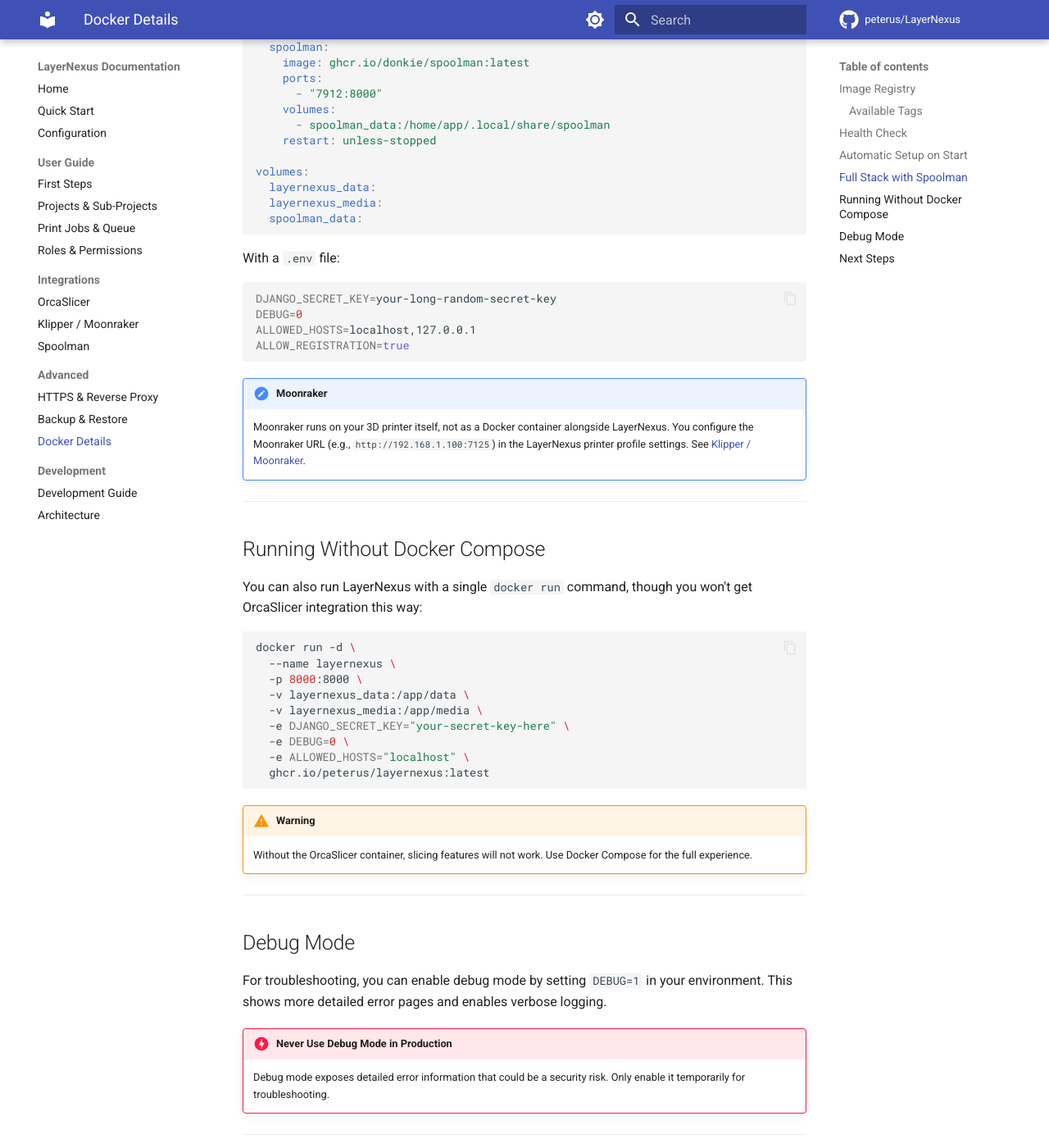
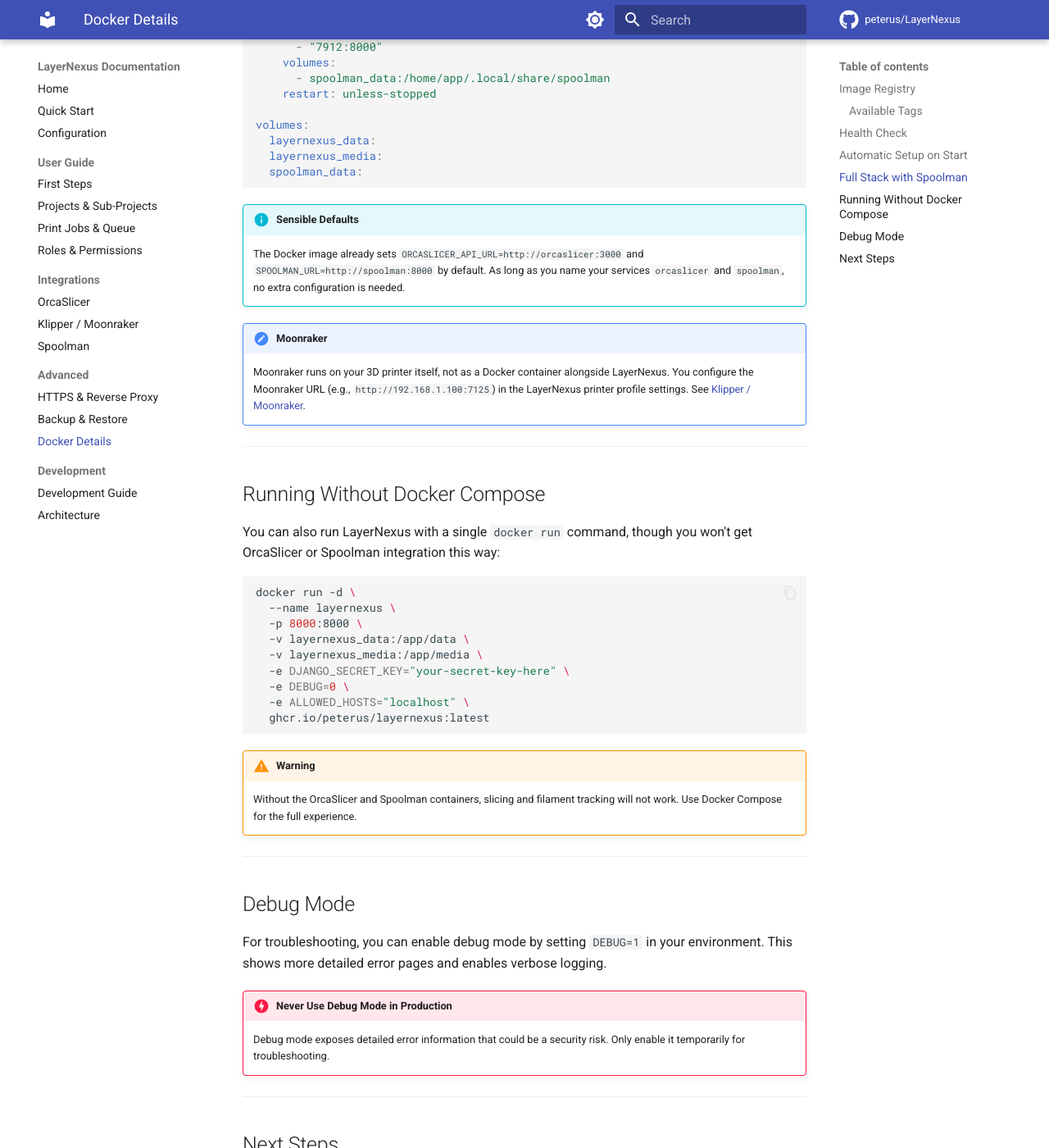
Before and after one commit to peterus/LayerNexus, an MkDocs documentation site: the page built from docs/advanced/docker.md, in a window 1280 px wide and 1400 px high, scrolled down 1960 px. Shown: the whole window at 82% size. Built offline with MkDocs 1.6.1 and Material for MkDocs 9.7.7, drawn with Linux system fonts in a browser that asks for light colours; comment, search, counter and statistics services are not loaded; some of the changed text lies outside the part shown.

Commit message:
fix: Docker defaults, Spoolman required, spool icon (#14)
* fix: Docker defaults, Spoolman required, spool icon

- Set sensible ENV defaults in Dockerfile release stage:
  DEBUG=0, ALLOWED_HOSTS, ORCASLICER_API_URL, SPOOLMAN_URL
- Clean up docker-compose.yml (remove redundant env vars)
- Spoolman is now included in Quick Start docker-compose
  (not optional — required for full functionality)
- Fix :material-spool: icon → :material-palette-swatch:
  (spool icon doesn't exist in Material Design Icons)
- Update all docs to reflect Docker image defaults
- Simplify configuration page (fewer things to configure)

Co-authored-by: Copilot <223556219+Copilot@users.noreply.github.com>

* fix: add DATABASE_PATH default, add Spoolman to dev compose

Address Copilot review feedback:
- Add DATABASE_PATH=/app/data/db.sqlite3 to base stage ENV so the
  database lands in the /app/data volume (not /app/db.sqlite3)
- Add Spoolman service to dev docker-compose.yml since it's required

Co-authored-by: Copilot <223556219+Copilot@users.noreply.github.com>

---------

Co-authored-by: Copilot <223556219+Copilot@users.noreply.github.com>

````diff
--- a/docs/advanced/docker.md
+++ b/docs/advanced/docker.md
@@ -71,11 +71,8 @@ services:
     volumes:
       - layernexus_data:/app/data
       - layernexus_media:/app/media
-    env_file:
-      - .env
     environment:
-      - ORCASLICER_API_URL=http://orcaslicer:3000
-      - SPOOLMAN_URL=http://spoolman:8000
+      - DJANGO_SECRET_KEY=your-long-random-secret-key
     restart: unless-stopped
     depends_on:
       - orcaslicer
@@ -99,14 +96,8 @@ volumes:
   spoolman_data:
 ```
 
-With a `.env` file:
-
-```bash
-DJANGO_SECRET_KEY=your-long-random-secret-key
-DEBUG=0
-ALLOWED_HOSTS=localhost,127.0.0.1
-ALLOW_REGISTRATION=true
-```
+!!! info "Sensible Defaults"
+    The Docker image already sets `ORCASLICER_API_URL=http://orcaslicer:3000` and `SPOOLMAN_URL=http://spoolman:8000` by default. As long as you name your services `orcaslicer` and `spoolman`, no extra configuration is needed.
 
 !!! note "Moonraker"
     Moonraker runs on your 3D printer itself, not as a Docker container alongside LayerNexus. You configure the Moonraker URL (e.g., `http://192.168.1.100:7125`) in the LayerNexus printer profile settings. See [Klipper / Moonraker](../integrations/moonraker.md).
@@ -115,7 +106,7 @@ ALLOW_REGISTRATION=true
 
 ## Running Without Docker Compose
 
-You can also run LayerNexus with a single `docker run` command, though you won't get OrcaSlicer integration this way:
+You can also run LayerNexus with a single `docker run` command, though you won't get OrcaSlicer or Spoolman integration this way:
 
 ```bash
 docker run -d \
@@ -130,7 +121,7 @@ docker run -d \
 ```
 
 !!! warning
-    Without the OrcaSlicer container, slicing features will not work. Use Docker Compose for the full experience.
+    Without the OrcaSlicer and Spoolman containers, slicing and filament tracking will not work. Use Docker Compose for the full experience.
 
 ---
 
--- a/docs/configuration.md
+++ b/docs/configuration.md
@@ -1,18 +1,18 @@
 # Configuration
 
 LayerNexus is configured through environment variables. You set these in your `docker-compose.yml` file (under the `environment:` section) or in a separate `.env` file.
+
+!!! info "Docker Image Defaults"
+    The Docker image ships with sensible defaults for most settings. For a basic local setup, you only need to set `DJANGO_SECRET_KEY`. Override other values only when needed (e.g., when exposing LayerNexus to the internet).
 
 ---
 
 ## Essential Settings
 
-These are the settings you should always configure:
-
-| Variable | What It Does | Default |
+| Variable | What It Does | Docker Default |
 |---|---|---|
-| `DJANGO_SECRET_KEY` | A random string used to secure sessions and forms. **Keep it secret, keep it unique.** | Auto-generated (insecure) |
-| `ALLOWED_HOSTS` | The hostnames your server responds to, separated by commas. | `localhost,127.0.0.1` |
-| `DEBUG` | Set to `0` for normal use. Only set to `1` if you're troubleshooting. | `1` |
+| `DJANGO_SECRET_KEY` | A random string used to secure sessions and forms. **Keep it secret, keep it unique.** | Insecure placeholder — **always change this** |
+| `ALLOWED_HOSTS` | The hostnames your server responds to, separated by commas. Add your domain if you access LayerNexus from a different machine. | `localhost,127.0.0.1` |
 | `CSRF_TRUSTED_ORIGINS` | Required when using a reverse proxy with HTTPS. Set to your full URL (e.g., `https://layernexus.example.com`). | _(empty)_ |
 
 !!! warning "Always Change the Secret Key"
@@ -22,12 +22,15 @@ These are the settings you should always configure:
 
 ## Optional Settings
 
-| Variable | What It Does | Default |
+These have sensible defaults in the Docker image and usually don't need to be changed:
+
+| Variable | What It Does | Docker Default |
 |---|---|---|
-| `ORCASLICER_API_URL` | Where to find the OrcaSlicer API for slicing. If you use the docker-compose from the [Quick Start](quick-start.md), this is set automatically. | `http://localhost:3000` |
-| `SPOOLMAN_URL` | URL of your Spoolman instance for filament tracking. Leave empty to disable. | _(empty — disabled)_ |
+| `DEBUG` | Set to `1` to see detailed error pages for troubleshooting. | `0` (off) |
+| `ORCASLICER_API_URL` | Where to find the OrcaSlicer API for slicing. | `http://orcaslicer:3000` |
+| `SPOOLMAN_URL` | Where to find Spoolman for filament tracking. | `http://spoolman:8000` |
 | `ALLOW_REGISTRATION` | Whether new users can create accounts themselves. Set to `true` or `false`. | `true` |
-| `LOG_LEVEL` | How much detail to log. Options: `DEBUG`, `INFO`, `WARNING`, `ERROR`. | `INFO` (or `DEBUG` when `DEBUG=1`) |
+| `LOG_LEVEL` | How much detail to log. Options: `DEBUG`, `INFO`, `WARNING`, `ERROR`. | `INFO` |
 | `DATABASE_PATH` | Where to store the database file. You usually don't need to change this. | `/app/data/db.sqlite3` |
 
 ---
@@ -37,20 +40,14 @@ These are the settings you should always configure:
 Instead of listing every variable in `docker-compose.yml`, you can create a `.env` file in the same folder:
 
 ```bash
-# Essential
+# Required
 DJANGO_SECRET_KEY=your-long-random-secret-key-here
-DEBUG=0
-ALLOWED_HOSTS=localhost,127.0.0.1
 
-# If using a reverse proxy with HTTPS
+# Only needed if you access LayerNexus from other machines
+# ALLOWED_HOSTS=localhost,127.0.0.1,192.168.1.100
+
+# Only needed if using a reverse proxy with HTTPS
 # CSRF_TRUSTED_ORIGINS=https://layernexus.example.com
-
-# Integrations
-ORCASLICER_API_URL=http://orcaslicer:3000
-# SPOOLMAN_URL=http://spoolman:8000
-
-# User registration
-ALLOW_REGISTRATION=true
 ```
 
 Then reference it in your `docker-compose.yml`:
--- a/docs/quick-start.md
+++ b/docs/quick-start.md
@@ -40,24 +40,34 @@ services:
       - layernexus_media:/app/media
     environment:
       - DJANGO_SECRET_KEY=change-me-to-something-random
-      - ALLOWED_HOSTS=localhost,127.0.0.1
-      - DEBUG=0
-      - ORCASLICER_API_URL=http://orcaslicer:3000
     restart: unless-stopped
     depends_on:
       - orcaslicer
+      - spoolman
 
   orcaslicer:
     image: ghcr.io/afkfelix/orca-slicer-api:latest-orca2.3.1
     restart: unless-stopped
 
+  spoolman:
+    image: ghcr.io/donkie/spoolman:latest
+    ports:
+      - "7912:8000"
+    volumes:
+      - spoolman_data:/home/app/.local/share/spoolman
+    restart: unless-stopped
+
 volumes:
   layernexus_data:
   layernexus_media:
+  spoolman_data:
 ```
 
 !!! tip "Secret Key"
     Replace `change-me-to-something-random` with any long, random string. This is used to keep your sessions secure. A password generator works great for this.
+
+!!! info "Sensible Defaults"
+    The Docker image already includes sensible defaults for `ALLOWED_HOSTS`, `ORCASLICER_API_URL`, `SPOOLMAN_URL`, and more. You only need to set `DJANGO_SECRET_KEY`. See [Configuration](configuration.md) for all available settings.
 
 ---
 
````
Also changed, not shown: docker-compose.yml (+10 -5 lines), docs/index.md (+1 -1 lines), docs/integrations/spoolman.md (+2 -8 lines), 1 other file.
